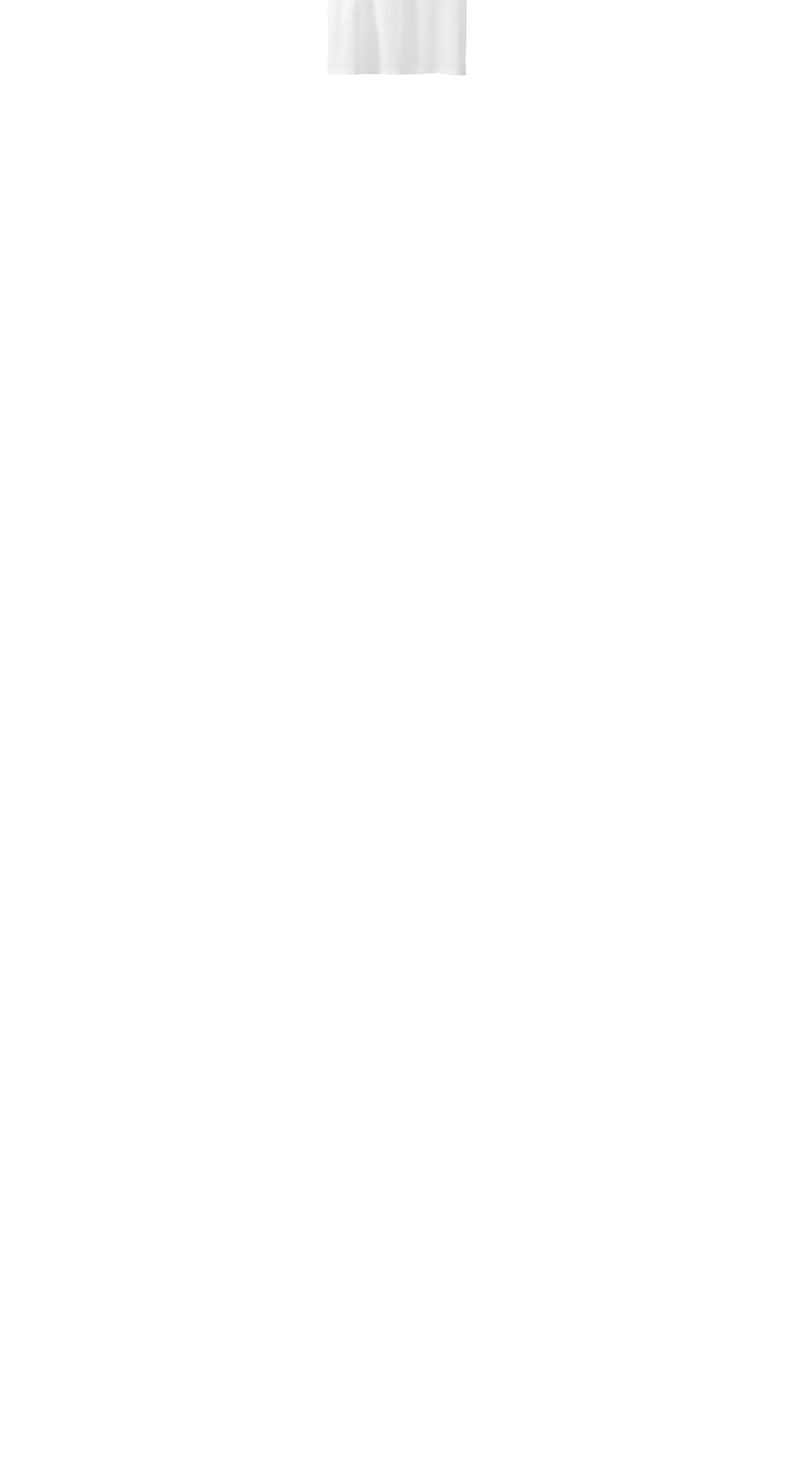
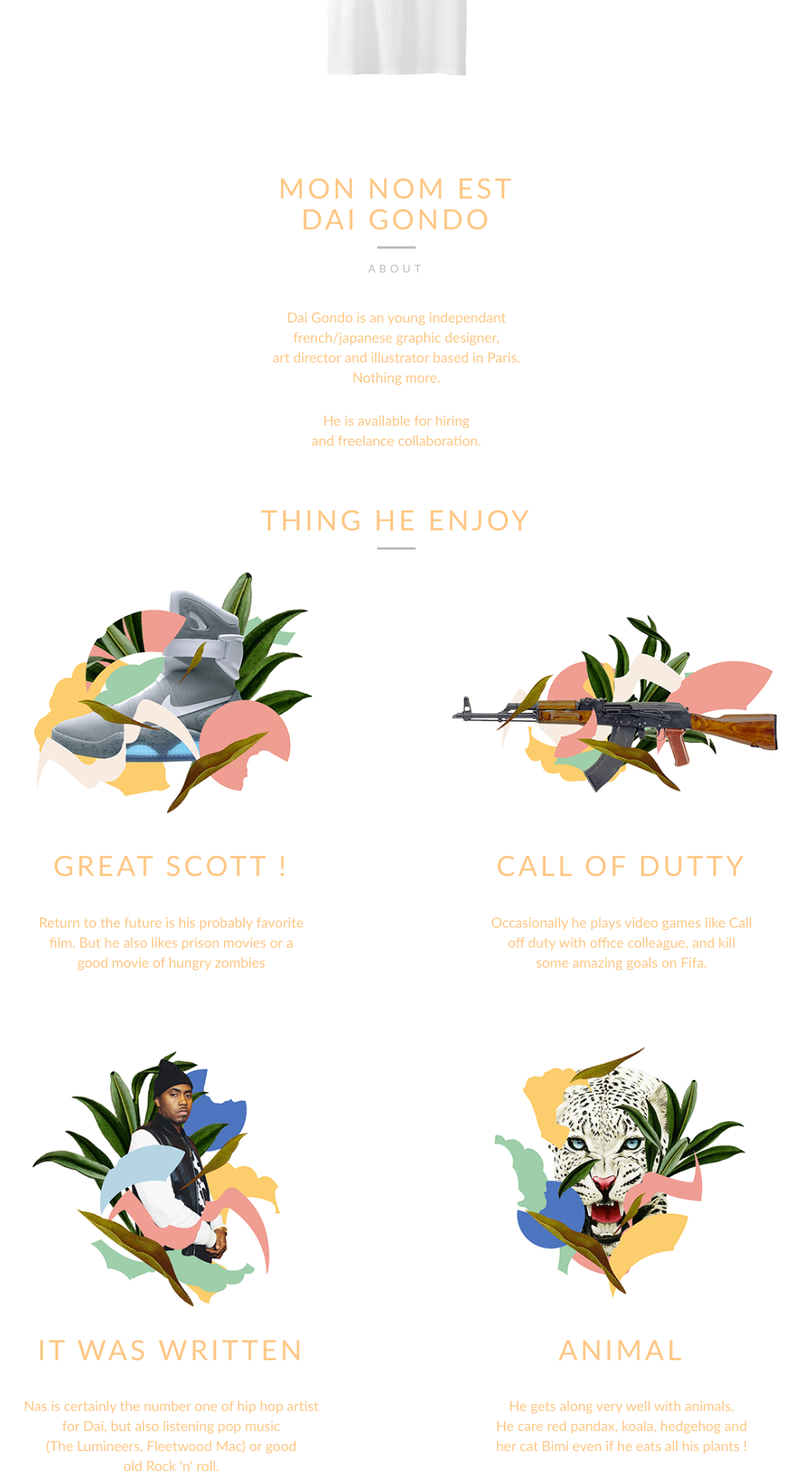
Before and after one commit to yodacode/daigondo, a PHP site: page / in a window 1280 px wide. Shown: the part 1080-3000 px from the top of the page at 77% size, without its empty margins (125-1167 px from the left). Before the commit the page ends 1178 px from the top, so only its background shows below. Run offline with PHP 8.4, Linux system fonts and the light colour scheme; some libraries are stand-ins or nearby versions.

Commit message:
add hobbies

```diff
--- a/compass/sass/style.scss
+++ b/compass/sass/style.scss
@@ -168,7 +168,12 @@ a {
     }
 }
 
-
+/*-------------------------------------------*\
+  BLOCK
+/*-------------------------------------------*/
+.block {
+    margin-bottom: 50px;
+}
 /*-------------------------------------------*\
   INTRODUCTION
 /*-------------------------------------------*/
@@ -182,6 +187,13 @@ a {
         font-size: 2.6em;
         letter-spacing: 4px;
         margin-bottom: 16px;
+    }
+    .introduction__picture {
+        width: 100%;
+        margin: 0 auto;
+        img {
+            width: 100%;
+        }
     }
     .introduction__description {
         color: $grey;
--- a/css/style.css
+++ b/css/style.css
@@ -203,23 +203,40 @@ a.blue {
 }
 
 /*-------------------------------------------*\
+  BLOCK
+/*-------------------------------------------*/
+/* line 174, ../compass/sass/style.scss */
+.block {
+  margin-bottom: 50px;
+}
+
+/*-------------------------------------------*\
   INTRODUCTION
 /*-------------------------------------------*/
-/* line 175, ../compass/sass/style.scss */
+/* line 180, ../compass/sass/style.scss */
 .introduction {
   text-align: center;
   text-transform: uppercase;
   margin-bottom: 50px;
   margin-top: 48px;
 }
-/* line 180, ../compass/sass/style.scss */
+/* line 185, ../compass/sass/style.scss */
 .introduction .introduction__title {
   color: #fec785;
   font-size: 2.6em;
   letter-spacing: 4px;
   margin-bottom: 16px;
 }
-/* line 186, ../compass/sass/style.scss */
+/* line 191, ../compass/sass/style.scss */
+.introduction .introduction__picture {
+  width: 100%;
+  margin: 0 auto;
+}
+/* line 194, ../compass/sass/style.scss */
+.introduction .introduction__picture img {
+  width: 100%;
+}
+/* line 198, ../compass/sass/style.scss */
 .introduction .introduction__description {
   color: #babcbe;
   display: inline-block;
@@ -227,18 +244,18 @@ a.blue {
   letter-spacing: 5px;
   margin-top: 8px;
 }
-/* line 193, ../compass/sass/style.scss */
+/* line 205, ../compass/sass/style.scss */
 .introduction .introdcution__paragraph {
   color: #fec785;
   text-transform: none;
   font-size: 1.3em;
   margin-top: 40px;
 }
-/* line 198, ../compass/sass/style.scss */
+/* line 210, ../compass/sass/style.scss */
 .introduction .introdcution__paragraph p {
   margin-bottom: 30px;
 }
-/* line 202, ../compass/sass/style.scss */
+/* line 214, ../compass/sass/style.scss */
 .introduction .introduction__link {
   font-size: 1em;
   border-bottom: solid 3px #FFF;
@@ -249,12 +266,12 @@ a.blue {
 /*-------------------------------------------*\
   SITE CONTENT
 /*-------------------------------------------*/
-/* line 212, ../compass/sass/style.scss */
+/* line 224, ../compass/sass/style.scss */
 .site {
   position: relative;
 }
 
-/* line 215, ../compass/sass/style.scss */
+/* line 227, ../compass/sass/style.scss */
 .site-content {
   padding-top: 128px;
 }
@@ -262,7 +279,7 @@ a.blue {
 /*-------------------------------------------*\
   SIDEBAR
 /*-------------------------------------------*/
-/* line 222, ../compass/sass/style.scss */
+/* line 234, ../compass/sass/style.scss */
 .sidebar {
   position: fixed;
   right: -194px;
@@ -271,13 +288,13 @@ a.blue {
   font-size: 16px;
   color: #9ECCCF;
 }
-/* line 229, ../compass/sass/style.scss */
+/* line 241, ../compass/sass/style.scss */
 .sidebar a {
   color: #9ECCCF;
   font-size: 16px;
 }
 
-/* line 234, ../compass/sass/style.scss */
+/* line 246, ../compass/sass/style.scss */
 .vertical {
   -ms-transform: rotate(-90deg);
   /* IE 9 */
@@ -295,7 +312,7 @@ a.blue {
 /*-------------------------------------------*\
   FOOTER
 /*-------------------------------------------*/
-/* line 247, ../compass/sass/style.scss */
+/* line 259, ../compass/sass/style.scss */
 .footer {
   display: block;
   text-align: center;
@@ -312,17 +329,17 @@ a.blue {
 /*-------------------------------------------*\
   ISOTOPE
 /*-------------------------------------------*/
-/* line 264, ../compass/sass/style.scss */
+/* line 276, ../compass/sass/style.scss */
 .isotope .isotope__item {
   max-width: 100%;
   position: relative;
   padding: 30px !important;
 }
-/* line 269, ../compass/sass/style.scss */
+/* line 281, ../compass/sass/style.scss */
 .isotope .isotope__item img {
   max-width: 100%;
 }
-/* line 274, ../compass/sass/style.scss */
+/* line 286, ../compass/sass/style.scss */
 .isotope .isotope__item__mask {
   position: absolute;
   top: 0px;
@@ -334,14 +351,14 @@ a.blue {
   overflow: hidden;
   color: #FFF;
 }
-/* line 287, ../compass/sass/style.scss */
+/* line 299, ../compass/sass/style.scss */
 .isotope .isotope__item__mask__separator {
   width: 25px;
   height: 4px;
   background: #FFF;
   margin-bottom: 15px;
 }
-/* line 294, ../compass/sass/style.scss */
+/* line 306, ../compass/sass/style.scss */
 .isotope .isotope__item__mask__paragraph {
   font-size: 1.3em;
   width: 53%;
@@ -351,7 +368,7 @@ a.blue {
   /* Chrome, Safari, Opera */
   animation-duration: 0.5s;
 }
-/* line 303, ../compass/sass/style.scss */
+/* line 315, ../compass/sass/style.scss */
 .isotope .isotope__item__mask__title {
   text-transform: uppercase;
   font-weight: normal;
@@ -367,21 +384,21 @@ a.blue {
 /*-------------------------------------------*\
   NAV
 /*-------------------------------------------*/
-/* line 319, ../compass/sass/style.scss */
+/* line 331, ../compass/sass/style.scss */
 .nav {
   overflow: hidden;
 }
-/* line 321, ../compass/sass/style.scss */
+/* line 333, ../compass/sass/style.scss */
 .nav a {
   margin: 15px;
 }
-/* line 324, ../compass/sass/style.scss */
+/* line 336, ../compass/sass/style.scss */
 .nav .nav__left {
   position: absolute;
   left: 30px;
   top: 40px;
 }
-/* line 329, ../compass/sass/style.scss */
+/* line 341, ../compass/sass/style.scss */
 .nav .nav__right {
   position: absolute;
   right: 30px;
@@ -390,44 +407,44 @@ a.blue {
 
 /* Large devices (large desktops, 1200px and up) */
 @media (min-width: 2200px) {
-  /* line 338, ../compass/sass/style.scss */
+  /* line 350, ../compass/sass/style.scss */
   .container-fluid {
     width: 2200px;
     position: relative;
   }
 }
 @media (max-width: 768px) {
-  /* line 345, ../compass/sass/style.scss */
+  /* line 357, ../compass/sass/style.scss */
   .site-content {
     padding-top: 200px;
   }
 
-  /* line 348, ../compass/sass/style.scss */
+  /* line 360, ../compass/sass/style.scss */
   .header {
     height: 180px;
   }
 
-  /* line 351, ../compass/sass/style.scss */
+  /* line 363, ../compass/sass/style.scss */
   .nav {
     overflow: hidden;
   }
-  /* line 353, ../compass/sass/style.scss */
+  /* line 365, ../compass/sass/style.scss */
   .nav a {
     margin: 15px;
   }
-  /* line 356, ../compass/sass/style.scss */
+  /* line 368, ../compass/sass/style.scss */
   .nav .nav__left {
     top: 140px;
     width: 100%;
     text-align: center;
     left: 0px;
   }
-  /* line 362, ../compass/sass/style.scss */
+  /* line 374, ../compass/sass/style.scss */
   .nav .nav__right {
     top: 140px;
   }
 
-  /* line 366, ../compass/sass/style.scss */
+  /* line 378, ../compass/sass/style.scss */
   .sidebar {
     top: 75%;
   }
--- a/index.php
+++ b/index.php
@@ -24,7 +24,7 @@
                 </a>
                 <nav class="nav">
                     <div class="nav__left">
-                        <a href="#" class="green" data-link-profil>Profil</a>
+                        <a href="#" class="green" data-link-profil>Profile</a>
                         <a href="#" class="yellow" data-link-portfolio>Portfolio</a>
                         <a href="#" class="red hidden-sm hidden-lg hidden-md" data-link-contact>Contact</a>
                     </div>
@@ -81,10 +81,74 @@
                         </p>
                     </div>
                 </section>
+                <section class="introduction container">
+                    <h1 class="introduction__title">Thing he enjoy</h1>
+                    <div class="separator"></div>
+                        <div class="row">
+                            <div class="col-md-6 block">
+                                <div class="introduction__picture">
+                                    <img src="img/profile/shoe.png" alt="Tiger"/>
+                                </div>
+                                <h2 class="introduction__title">Great Scott !</h2>
+                                <div class="introdcution__paragraph">
+                                    <p>
+                                        Return to the future is his probably favorite <br>
+                                        film. But he also likes prison movies or a <br>
+                                        good movie of hungry zombies
+                                    </p>
+                                </div>
+                            </div>
+
+                            <div class="col-md-6 block">
+                                <div class="introduction__picture">
+                                    <img src="img/profile/gun.png" alt="Tiger"/>
+                                </div>
+                                <h2 class="introduction__title">Call of Dutty</h2>
+                                <div class="introdcution__paragraph">
+                                    <p>
+                                        Occasionally he plays video games like Call <br>
+                                        off duty with office colleague, and kill<br>
+                                        some amazing goals on Fifa.
+                                    </p>
+                                </div>
+                            </div>
+                        </div>
+                        <div class="row">
+                            <div class="col-md-6 block">
+                                <div class="introduction__picture">
+                                    <img src="img/profile/nas.png" alt="Tiger"/>
+                                </div>
+                                <h2 class="introduction__title">It was written</h2>
+                                <div class="introdcution__paragraph">
+                                    <p>
+                                        Nas is certainly the number one of hip hop artist <br>
+                                        for Dai, but also listening pop music <br>
+                                        (The Lumineers, Fleetwood Mac) or good <br>
+                                        old Rock 'n' roll.
+                                    </p>
+                                </div>
+                            </div>
+
+                            <div class="col-md-6 block">
+                                <div class="introduction__picture">
+                                    <img src="img/profile/tiger.png" alt="Tiger"/>
+                                </div>
+                                <h2 class="introduction__title">Animal</h2>
+                                <div class="introdcution__paragraph">
+                                    <p>
+                                        He gets along very well with animals. <br>
+                                        He care red pandax, koala, hedgehog and <br>
+                                        her cat Bimi even if he eats all his plants !
+                                    </p>
+                                </div>
+                            </div>
+                        </div>
+                    </div>
+                </section>
             </div>
             <div data-page data-page-contact class="animated fadeIn">
                 <section class="introduction">
-                    <h1 class="introduction__title">SAY HEY TO DAI !</h1>
+                    <h1 class="introduction__title">Say hey to Dai !</h1>
                     <div class="separator"></div>
                     <div class="introduction__description">About</div>
                     <div class="introdcution__paragraph">
--- a/js/index.js
+++ b/js/index.js
@@ -94,9 +94,9 @@ Item.prototype.bind = function () {
 
 var Page = function () {
     this.linkProfil = $('[data-link-profil]');
-    this.linkPortfolio = $('[data-link-portfolio], [data-logo]');
+    this.linkPortfolio = $('[data-link-portfolio]');
     this.linkContact = $('[data-link-contact]');
-    $('[data-page-profil], [data-page-contact]').hide();
+    // $('[data-page-profil], [data-page-contact]').hide();
     this.bind();
     console.log(this);
 };
```
Also changed, not shown: img/profile/gun.png (added), img/profile/nas.png (added), img/profile/shoe.png (added), img/profile/tiger.png (added), js/bundle.js.
